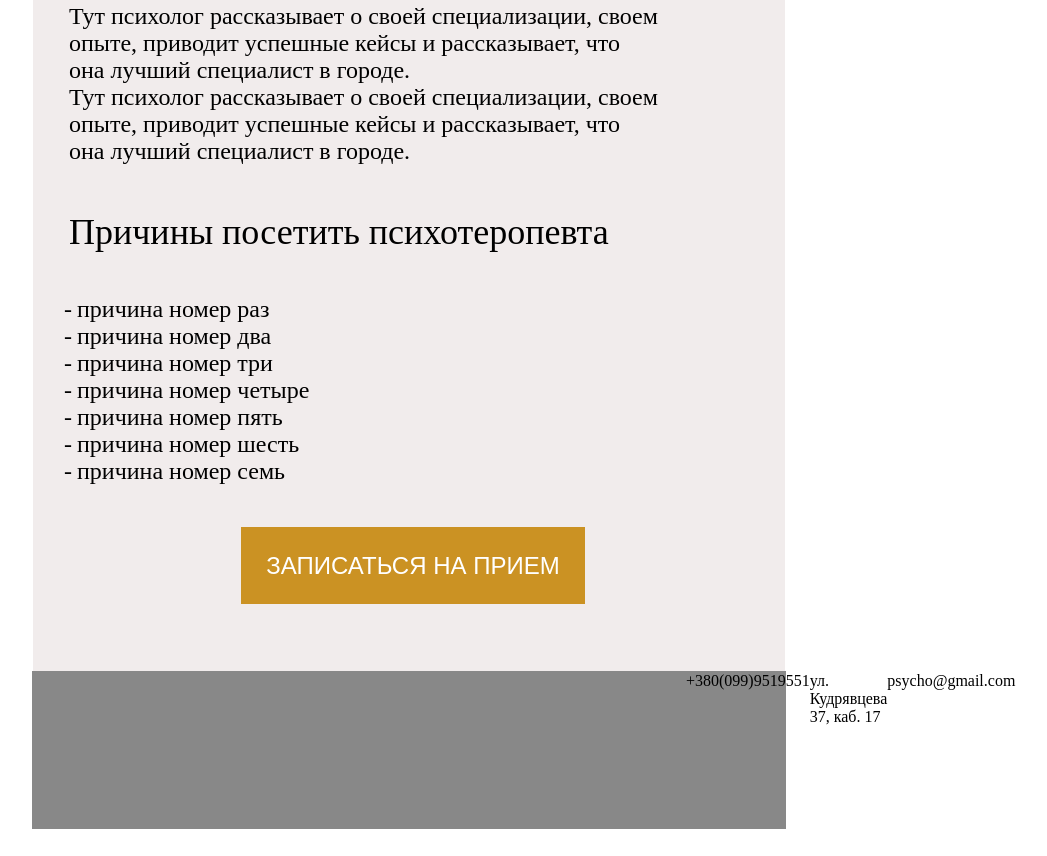
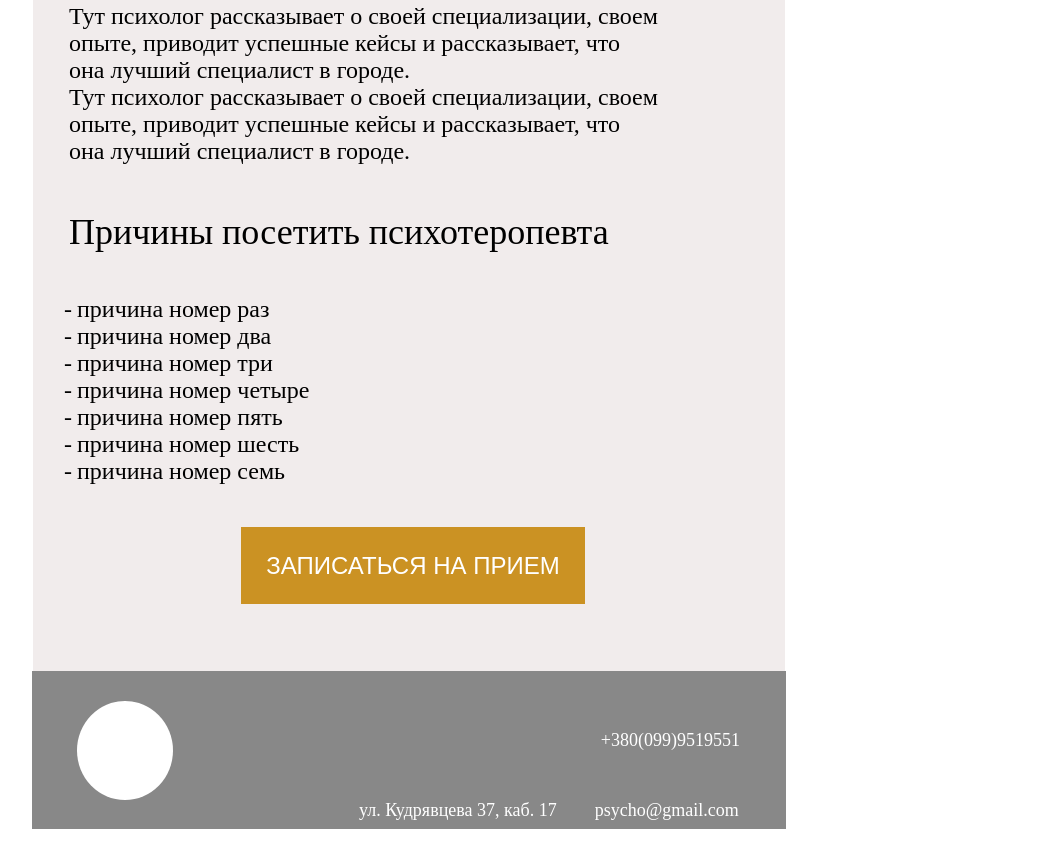
Before and after one commit to Anastasia19081999/Psyhologia, a plain HTML site: page index.html in a window 1280 px wide. Shown: the part 1077-1933 px from the top of the page, without its empty margins (231-1278 px from the left). Before the commit the page ends 1906 px from the top, so only its background shows below. Drawn offline with Linux system fonts and the light colour scheme.

Commit message:
commit final

```diff
--- a/index.html
+++ b/index.html
@@ -58,7 +58,9 @@
       <div class="nomber">
         <div class="decor1"></div>
         <div class="tel">+380(099)9519551</div>
-        <div class="adres" >ул. Кудрявцева 37, каб. 17</div>
+      </div>
+      <div class="mail">
+        <div class="adres">ул. Кудрявцева 37, каб. 17</div>
         <div class="gmail">psycho@gmail.com</div>
       </div>
     </footer>
--- a/style.css
+++ b/style.css
@@ -145,14 +145,39 @@ ul li:before {
 .nomber {
     display: flex;
 }
-/* .two {
-    display: flex;
-} */
+
 .decor1 {
     width: 99px;
     height: 99px;
     background-color: white;
     border-radius: 50%;
-    /* display: flex; */
-    margin: 29px 609px 28px 44px;
+    margin-top: 29px;
+    margin-left: 44px;
 }
+.tel {
+    margin-top: 58px;
+    margin-right: 45px;
+    margin-left: 428px;
+    font-size: 18px;
+    color: white;
+
+}
+
+.mail {
+    display: flex;
+
+}
+
+.adres {
+    margin-left: 326px;
+    margin-bottom: 35px;
+    font-size: 18px;
+    color: white;
+}
+.gmail {
+    margin-bottom: 35px;
+    margin-left: 38px;
+    font-size: 18px;
+    color: white;
+
+}
```
